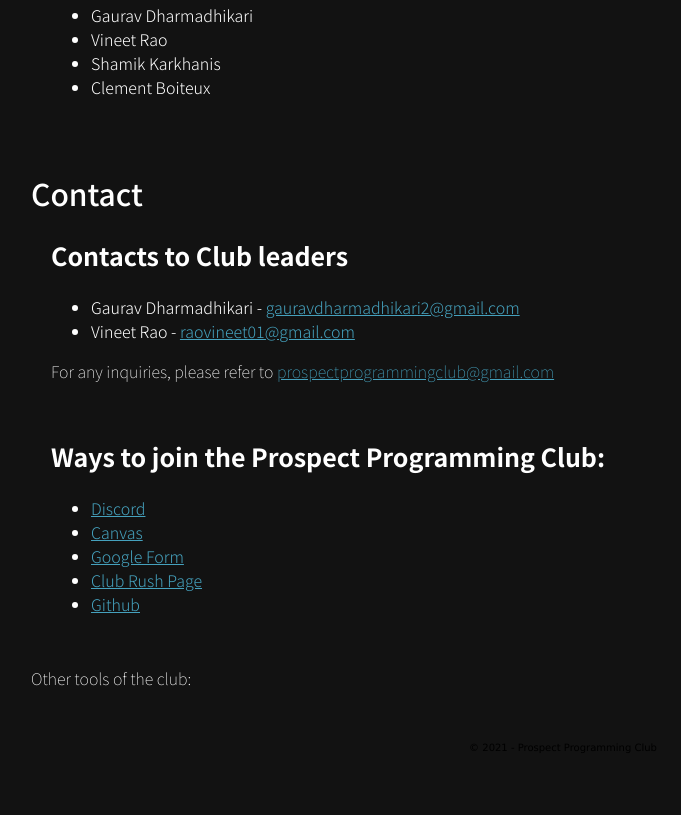
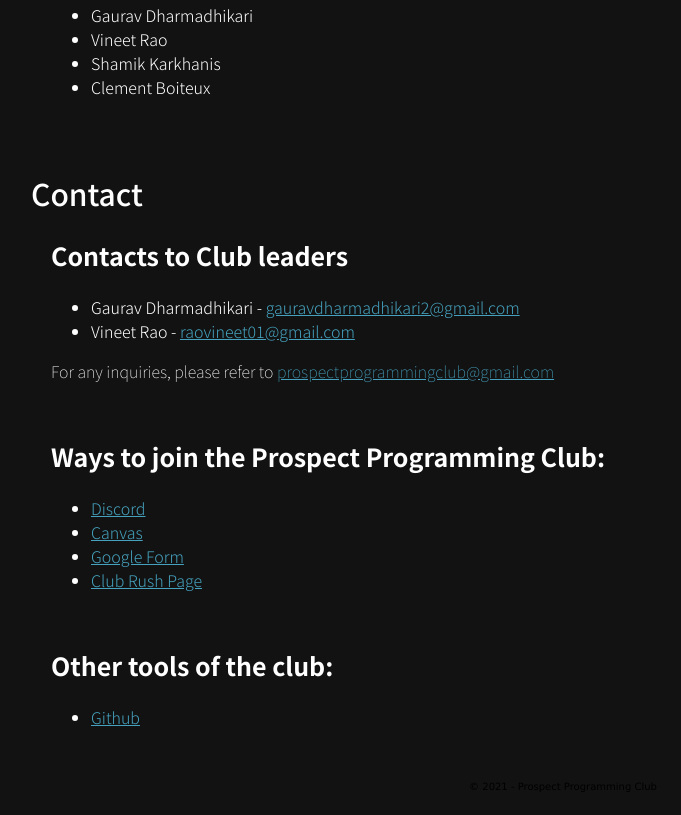
Before and after one commit to Prospect-Programming-Club/ProspectProgrammingWebsite, a plain HTML site: page index.html in a window 1280 px wide. Shown: the part 719-1534 px from the top of the page, without its empty margins (77-758 px from the left). Before the commit the page ends 1495 px from the top, so only its background shows below. Drawn offline with Linux system fonts and the light colour scheme.

Commit message:
heading + font fixes

```diff
--- a/index.html
+++ b/index.html
@@ -91,14 +91,15 @@
                 <li><a href="#">Canvas</a></li>
                 <li><a href="#">Google Form</a></li>
                 <li><a href="#">Club Rush Page</a></li>
-                <li><a href="https://github.com/Prospect-Programming-Club">Github</a></li>
             </ul>
             <br>
         </div>
-        <p>Other tools of the club:</p>
+        <h2>Other tools of the club:</h2>
         <!--Perhaps put links to the club's canvas page, discord, and GitHub -->
-
-        <br><br>
+        <ul class="subbullets">
+            <li><a href="https://github.com/Prospect-Programming-Club">Github</a></li>
+        </ul>
+            <br><br>
     </div>
 
 
```
